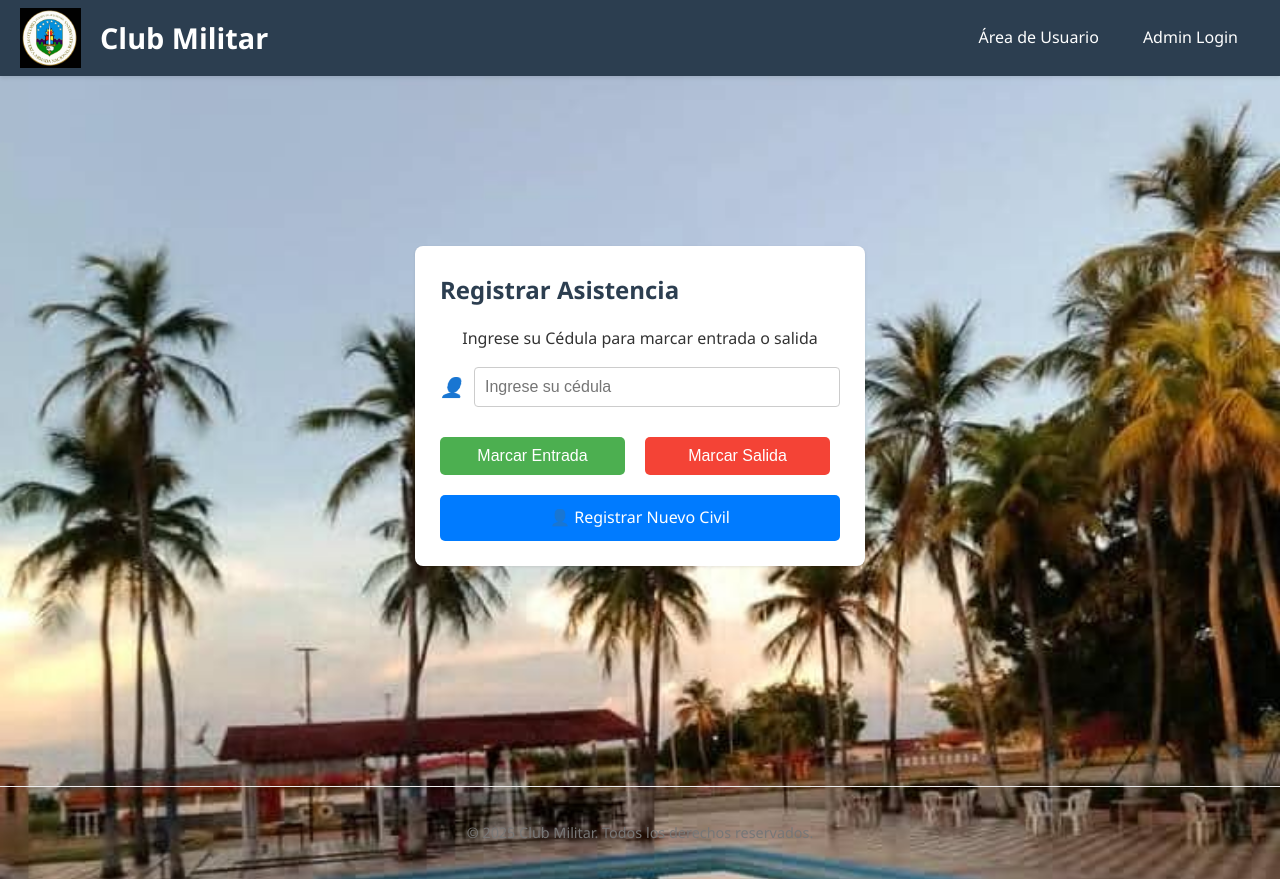
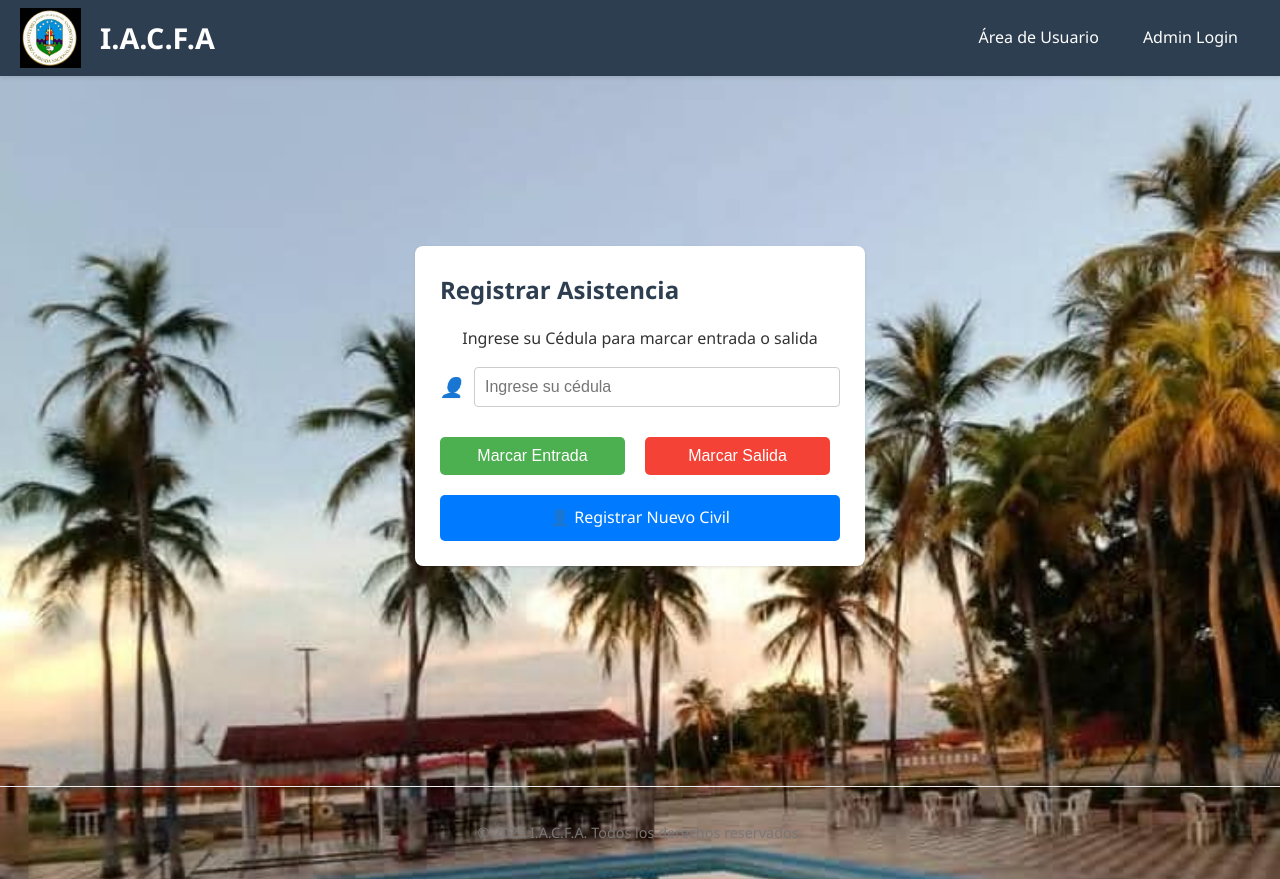
Before and after one commit to Tormen28/club-_militar, a PHP site: page /club-militar-app-master/index.php in a window 1280 px wide. Run offline with PHP 8.4, Linux system fonts and the light colour scheme; a user stored in the database is signed in.

Commit message:
Actualización de marca: Cambio de 'Club Militar' a 'I.A.C.F.A' en archivos principales

```diff
--- a/admin/export_attendance.php
+++ b/admin/export_attendance.php
@@ -74,7 +74,7 @@ if (file_exists($logo_path) && is_file($logo_path)) {
         $logo_html = '<div style="width: 80px; height: 80px; margin: 0 auto 5px auto; overflow: hidden; display: flex; align-items: center; justify-content: center;">';
         $logo_html .= '<img src="data:' . $mime_type . ';base64,' . $logo_data . '" ';
         $logo_html .= 'style="max-width: 100%; max-height: 100%; width: auto; height: auto; object-fit: contain;" ';
-        $logo_html .= 'alt="Club Militar">';
+        $logo_html .= 'alt="I.A.C.F.A">';
         $logo_html .= '</div>';
     }
 }
@@ -97,7 +97,7 @@ $html = '<!DOCTYPE html>
 </head>
 <body>
     <div class="header">
-        <div class="title">CLUB MILITAR</div>
+        <div class="title">I.A.C.F.A</div>
         <div class="subtitle">HISTORIAL DE ASISTENCIA</div>
         <div class="subtitle">' . $titulo . '</div>';
 
--- a/admin/export_users.php
+++ b/admin/export_users.php
@@ -42,7 +42,7 @@ $html = '<!DOCTYPE html>
 </head>
 <body>
     <div style="text-align: center;">
-        <div class="title">CLUB MILITAR</div>
+        <div class="title">I.A.C.F.A</div>
         <div class="subtitle">LISTA DE REGISTRO DE USUARIOS</div>
         <div class="date">Generado el: ' . date('d/m/Y H:i:s') . '</div>
     </div>
--- a/admin/index.php
+++ b/admin/index.php
@@ -37,7 +37,7 @@ if ($_SERVER['REQUEST_METHOD'] === 'POST') {
 <head>
     <meta charset="UTF-8">
     <meta name="viewport" content="width=device-width, initial-scale=1.0">
-    <title>Admin Login - Club Militar</title>
+    <title>Admin Login - I.A.C.F.A</title>
     <link rel="stylesheet" href="../css/style.css">
     <style>
         /* Centrar el contenido del main vertical y horizontalmente */
@@ -77,7 +77,7 @@ if ($_SERVER['REQUEST_METHOD'] === 'POST') {
 </head>
 <body>
     <header>
-        <h1>Club Militar</h1>
+        <h1>I.A.C.F.A</h1>
         <nav>
             <a href="../index.php">Área de Asistencia</a>
             <a href="index.php">Admin Login</a>
@@ -112,7 +112,7 @@ if ($_SERVER['REQUEST_METHOD'] === 'POST') {
     </main>
 
    <footer>
-        <p>&copy; 2025 Club Militar. Todos los derechos reservados.</p>
+        <p>&copy; 2025 I.A.C.F.A. Todos los derechos reservados.</p>
     </footer>
 </body>
 </html>
--- a/index.php
+++ b/index.php
@@ -25,7 +25,7 @@ if (isset($_SESSION['mensaje_exito'])) {
 <head>
     <meta charset="UTF-8">
     <meta name="viewport" content="width=device-width, initial-scale=1.0">
-    <title>Club Militar - Registro de Asistencia</title>
+    <title>I.A.C.F.A - Registro de Asistencia</title>
     <link rel="stylesheet" href="css/style.css">
     <style>
         main {
@@ -67,7 +67,7 @@ if (isset($_SESSION['mensaje_exito'])) {
 </head>
 <body>
     <header>
-        <h1>Club Militar</h1>
+        <h1>I.A.C.F.A</h1>
         <nav>
             <a href="#">Área de Usuario</a>
             <a href="admin/index.php">Admin Login</a>
@@ -119,7 +119,7 @@ if (isset($_SESSION['mensaje_exito'])) {
         }
     </script>
     <footer>
-        <p>&copy; 2025 Club Militar. Todos los derechos reservados.</p>
+        <p>&copy; 2025 I.A.C.F.A. Todos los derechos reservados.</p>
     </footer>
 </body>
 </html>
--- a/register_user.php
+++ b/register_user.php
@@ -8,7 +8,7 @@
 </head>
 <body>
     <header>
-        <h1>Club Militar</h1>
+        <h1>I.A.C.F.A</h1>
         <nav>
             <a href="index.php">Área de Usuario</a>
             <a href="../club-militar-app-master/admin/index.php">Admin Login</a>
@@ -115,7 +115,7 @@
     </main>
 
     <footer>
-        <p>&copy; 2025 Club Militar. Todos los derechos reservados.</p>
+        <p>&copy; 2025 I.A.C.F.A. Todos los derechos reservados.</p>
     </footer>
 </body>
 </html>
```
Also changed, not shown: admin/dashboard.php (+5 -5 lines), README.md.
